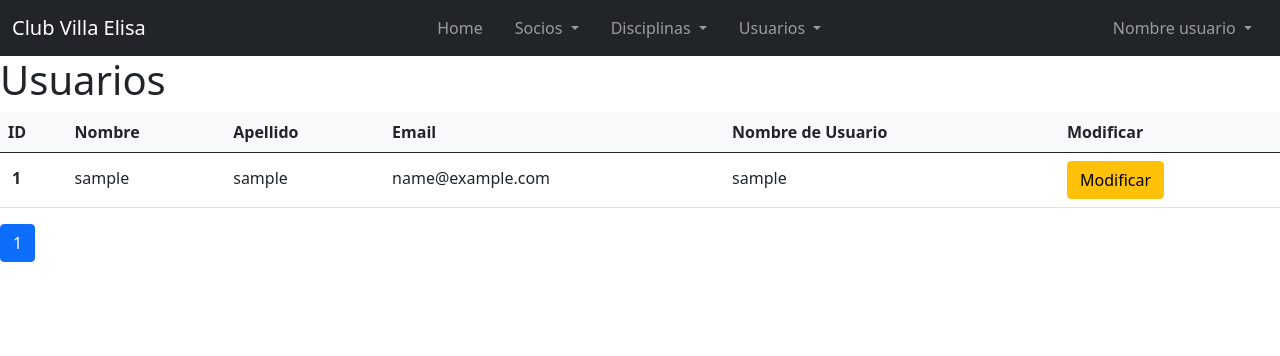
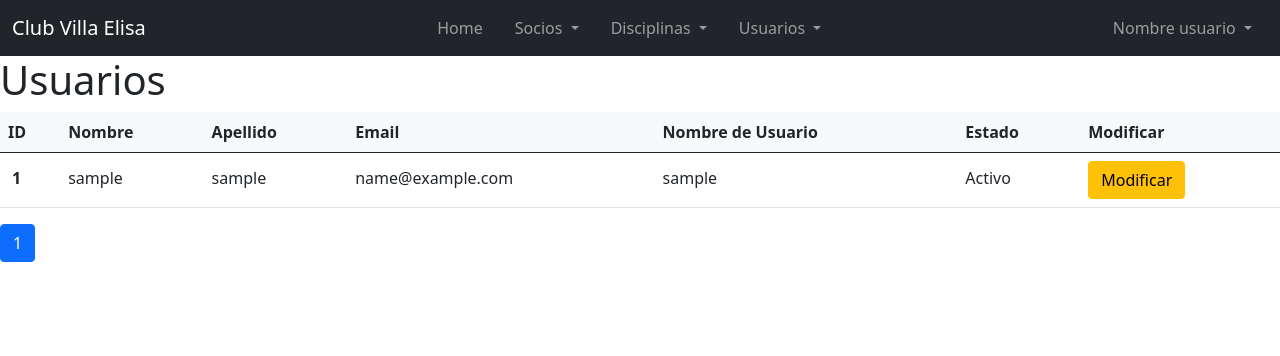
Before and after one commit to Juan-Cruz-GH/Proyecto-de-Software-UNLP, a Flask app: page /usuarios/ in a window 1280 px wide. Shown: the top 356 px of the page. Run offline with Flask 2, Linux system fonts and the light colour scheme; the visitor is signed in with stand-in values (Sample User, id 1); data comes from the database, SQL or seed files in the repository.

Commit message:
Agregue el cambio de estado de un usuario

```diff
--- a/admin/src/core/usuarios/__init__.py
+++ b/admin/src/core/usuarios/__init__.py
@@ -38,6 +38,12 @@ def validar_inputs(email, password):
     else:
         return True, "Credenciales validas"
 
+def validar_estado(estado):
+    '''Esta funcion valida el dato enviado al modificar el estado de un usuario'''
+    if(estado == "activo"):
+        return True
+    elif(estado == "inactivo"):
+        return False
 
 def validar_datos_existentes(email, username, accion, id=None):
     '''Esta funcion valida que el dni o el email ingresados para dar de alta o modificar un usuario no existan.
@@ -71,6 +77,7 @@ def modificar_usuario(data):
     usuario.nombre = data["nombre"]
     usuario.apellido = data["apellido"]
     usuario.email = data["email"]
+    usuario.activo = data["activo"]
     usuario.username = data["username"]
     db.session.commit()
     return usuario
--- a/admin/src/web/controllers/usuarios.py
+++ b/admin/src/web/controllers/usuarios.py
@@ -50,12 +50,13 @@ def usuario_add():
 @usuario_blueprint.route("/modificacion", methods=["POST"])
 def usuario_update():
     '''Esta funcion llama al metodo correspondiente para modificar los datos de un usuario.'''
+    estado = usuarios.validar_estado(request.form.get("activo"))
     data_usuario = {
         "id": request.form.get("id"),
         "nombre": request.form.get("nombre").capitalize(),
         "apellido": request.form.get("apellido").capitalize(),
         "email": request.form.get("email"),
-        "activo": True,
+        "activo": estado,
         "username": request.form.get("username")
     }
     validacion, mensaje = usuarios.validar_datos_existentes(data_usuario["email"], data_usuario["username"], "modificacion", data_usuario["id"])
--- a/admin/src/web/templates/usuarios/index.html
+++ b/admin/src/web/templates/usuarios/index.html
@@ -20,6 +20,7 @@
                     <th>Apellido</th>
                     <th>Email</th>
                     <th>Nombre de Usuario</th>
+                    <th>Estado</th>
                     <th>Modificar</th>
                 </tr>
             </thead>
@@ -44,6 +45,13 @@
                         </td>
                         <td>
                             <p class="fw-normal mb-1">{{usuario.username}}</p>
+                        </td>
+                        <td>
+                            {% if usuario.activo == True %}
+                                <p class="fw-normal mb-1">Activo</p>
+                            {% else %}
+                                <p class="fw-normal mb-1">Inactivo</p>
+                            {% endif %}
                         </td>
                         <td>
                             <a href="{{ url_for('usuarios.usuario_profile', id=usuario.id) }}" class="btn btn-warning">Modificar</a>
```
Also changed, not shown: admin/src/web/templates/usuarios/perfil_usuario.html (+9 -0 lines), admin/src/web/templates/auth/login.html (line endings or trailing spaces).
